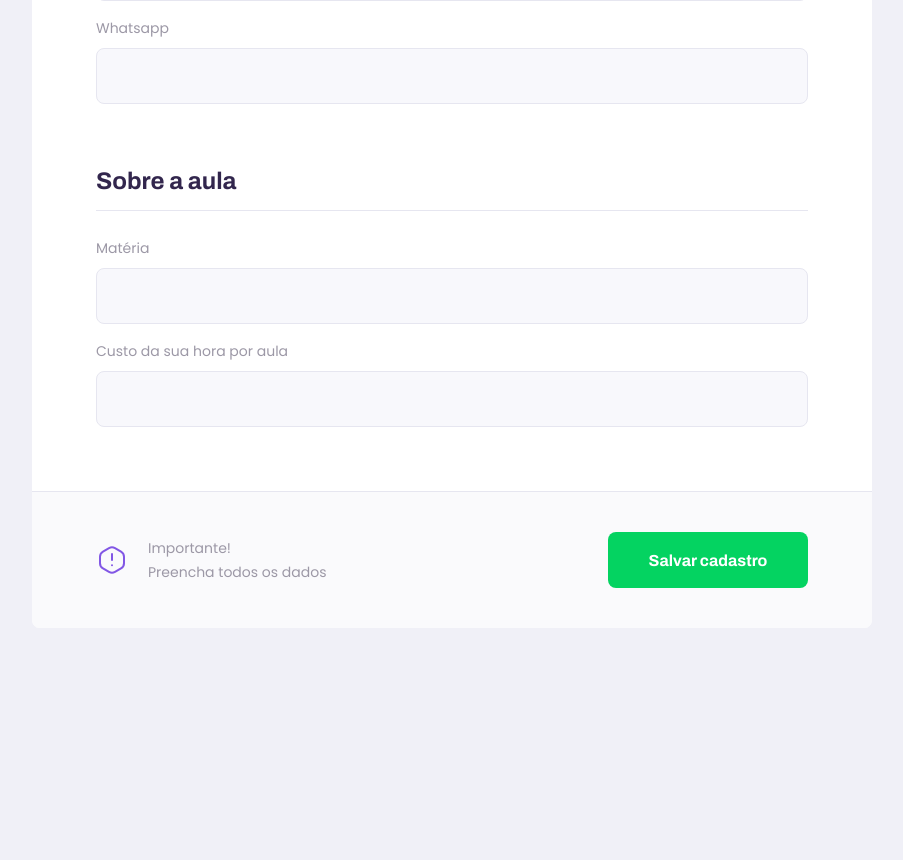
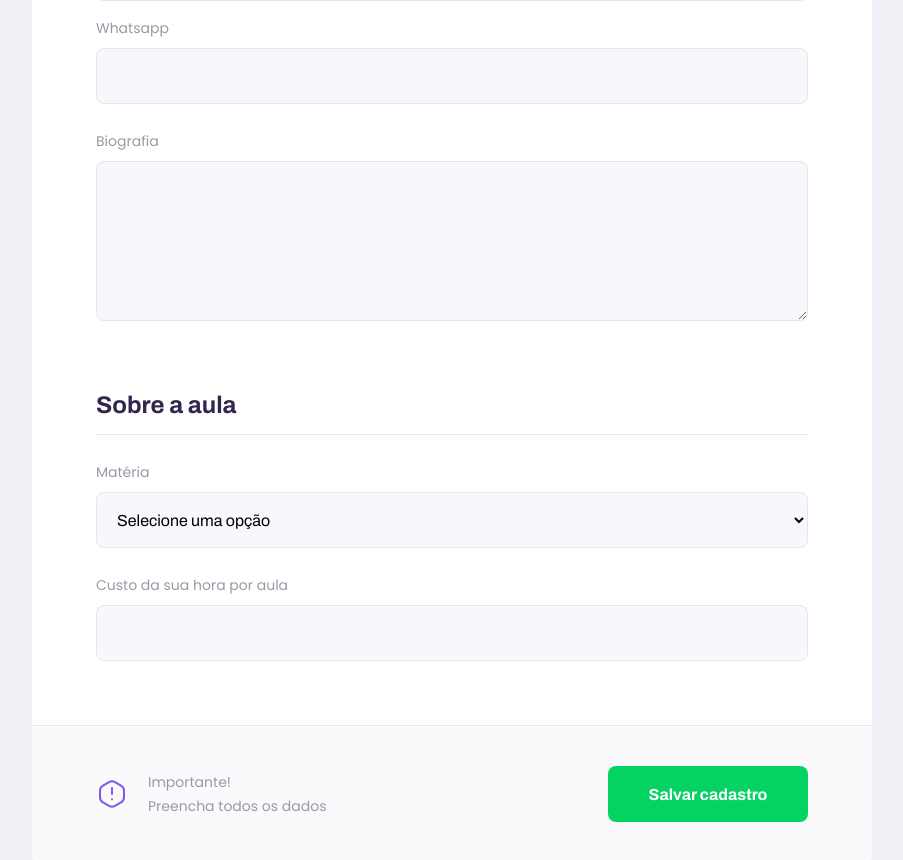
Before and after one commit to IanTorquato/NLW_2-Proffy-Rocketseat, a React (Create React App) app in the folder web/: page /give-classes in a window 1280 px wide. Shown: the part 630-1490 px from the top of the page, without its empty margins (188-1091 px from the left). Before the commit the page ends 1258 px from the top, so only its background shows below. Built offline with nearby package versions, Linux system fonts and the light colour scheme.

Commit message:
Criação/utilização dos componentes Textarea e Select

```diff
--- /dev/null
+++ b/web/src/components/Select/index.tsx
@@ -0,0 +1,26 @@
+import React, { SelectHTMLAttributes } from 'react'
+
+import './styles.css'
+
+interface SelectProps extends SelectHTMLAttributes<HTMLSelectElement> {
+  label: string,
+  name: string,
+  options: Array<{
+    label: string,
+    value: string
+  }>
+}
+
+const Select: React.FC<SelectProps> = ({ label, name, options, ...rest }) => {
+  return (
+    <div className="select-block">
+      <label htmlFor={name}>{label}</label>
+      <select id={name} {...rest}>
+        <option value="" disabled selected hidden>Selecione uma opção</option>
+        {options.map(option => <option value={option.value} key={option.value}>{option.label}</option>)}
+      </select>
+    </div>
+  )
+}
+
+export default Select
--- /dev/null
+++ b/web/src/components/Select/styles.css
@@ -0,0 +1,34 @@
+.select-block {
+	position: relative;
+}
+
+.select-block+.select-block {
+	margin-top: 1.4rem;
+}
+
+.select-block label {
+	font-size: 1.4rem;
+}
+
+.select-block select {
+	background-color: var(--color-input-background);
+	border: 1px solid var(--color-line-in-white);
+	border-radius: 0.8rem;
+	font: 1.6rem Archivo;
+	height: 5.6rem;
+	margin-top: 0.8rem;
+	outline: 0;
+	padding: 0 1.6rem;
+	width: 100%;
+}
+
+.select-block:focus-within::after {
+	background-color: var(--color-primary-light);
+	bottom: 0;
+	content: '';
+	height: 2px;
+	left: 1.6rem;
+	position: absolute;
+	right: 1.6rem;
+	width: calc(100% - 3.2rem);
+}
--- /dev/null
+++ b/web/src/components/TextArea/index.tsx
@@ -0,0 +1,19 @@
+import React, { TextareaHTMLAttributes } from 'react'
+
+import './styles.css'
+
+interface TextareaProps extends TextareaHTMLAttributes<HTMLTextAreaElement> {
+  label: string,
+  name: string
+}
+
+const Textarea: React.FC<TextareaProps> = ({ label, name, ...rest }) => {
+  return (
+    <div className="textarea-block">
+      <label htmlFor={name}>{label}</label>
+      <textarea id={name} {...rest} />
+    </div>
+  )
+}
+
+export default Textarea
--- /dev/null
+++ b/web/src/components/TextArea/styles.css
@@ -0,0 +1,36 @@
+.textarea-block {
+	position: relative;
+}
+
+.textarea-block+.textarea-block {
+	margin-top: 1.4rem;
+}
+
+.textarea-block label {
+	font-size: 1.4rem;
+}
+
+.textarea-block textarea {
+	background-color: var(--color-input-background);
+	border: 1px solid var(--color-line-in-white);
+	border-radius: 0.8rem;
+	font: 1.6rem Archivo;
+	height: 16rem;
+	margin-top: 0.8rem;
+	min-height: 8rem;
+	outline: 0;
+	padding: 1.2rem 1.6rem;
+	resize: vertical;
+	width: 100%;
+}
+
+.textarea-block:focus-within::after {
+	background-color: var(--color-primary-light);
+	bottom: 7px;
+	content: '';
+	height: 2px;
+	left: 1.6rem;
+	position: absolute;
+	right: 1.6rem;
+	width: calc(100% - 3.2rem);
+}
--- a/web/src/pages/TeacherForm/index.tsx
+++ b/web/src/pages/TeacherForm/index.tsx
@@ -2,6 +2,8 @@
 
 import Header from '../../components/Header'
 import Input from '../../components/Input'
+import Textarea from '../../components/TextArea'
+import Select from '../../components/Select'
 import iconWarning from '../../assets/images/icons/warning.svg'
 
 import './styles.css'
@@ -20,12 +22,20 @@
           <Input label="Nome completo" name="name" />
           <Input label="Avatar" name="avatar" />
           <Input label="Whatsapp" name="whatsapp" />
+          <Textarea label="Biografia" name="bio" />
         </fieldset>
 
         <fieldset>
           <legend>Sobre a aula</legend>
 
-          <Input label="Matéria" name="subject" />
+          <Select label="Matéria" name="subject" options={[
+            { value: 'Programação', label: 'Programação' },
+            { value: 'Design', label: 'Design' },
+            { value: 'Redes', label: 'Redes' },
+            { value: 'Hardware', label: 'Hardware' },
+            { value: 'Física Quântica', label: 'Física Quântica' }
+          ]} />
+
           <Input label="Custo da sua hora por aula" name="cost" />
         </fieldset>
 
--- a/web/src/pages/TeacherForm/styles.css
+++ b/web/src/pages/TeacherForm/styles.css
@@ -37,6 +37,11 @@
 	margin-bottom: 2.4rem;
 	padding-bottom: 1.6rem;
 	width: 100%;
+}
+
+#page-teacher-form main fieldset .input-block+.textarea-block,
+#page-teacher-form main fieldset .select-block+.input-block {
+	margin-top: 2.4rem;
 }
 
 #page-teacher-form main label {
--- a/web/src/pages/TeacherList/index.tsx
+++ b/web/src/pages/TeacherList/index.tsx
@@ -3,6 +3,7 @@
 import Header from '../../components/Header'
 import TeacherItem from '../../components/TeacherItem'
 import Input from '../../components/Input'
+import Select from '../../components/Select'
 
 import './styles.css'
 
@@ -11,9 +12,23 @@
     <div id="page-teacher-list" className="container">
       <Header title="Estes são os proffys disponíveis.">
         <form id="search-teachers">
-          <Input label="Matérias" name="subject" />
+          <Select label="Matéria" name="subject" options={[
+            { value: 'Programação', label: 'Programação' },
+            { value: 'Design', label: 'Design' },
+            { value: 'Redes', label: 'Redes' },
+            { value: 'Hardware', label: 'Hardware' },
+            { value: 'Física Quântica', label: 'Física Quântica' }
+          ]} />
 
-          <Input label="Dia da semana" name="week_day" />
+          <Select label="Dia da semana" name="week_day" options={[
+            { value: '0', label: 'Domingo' },
+            { value: '1', label: 'Segunda-feira' },
+            { value: '2', label: 'Terça-feira' },
+            { value: '3', label: 'Quarta-feira' },
+            { value: '4', label: 'Quinta-feira' },
+            { value: '5', label: 'Sexta-feira' },
+            { value: '6', label: 'Sábado' }
+          ]} />
 
           <Input label="Hora" name="time" type="time" />
         </form>
--- a/web/src/pages/TeacherList/styles.css
+++ b/web/src/pages/TeacherList/styles.css
@@ -29,7 +29,8 @@
 		position: absolute;
 	}
 
-	#search-teachers .input-block+.input-block {
+	#search-teachers .input-block+.input-block,
+	#search-teachers .select-block+.select-block {
 		margin-top: 0;
 	}
 
```
